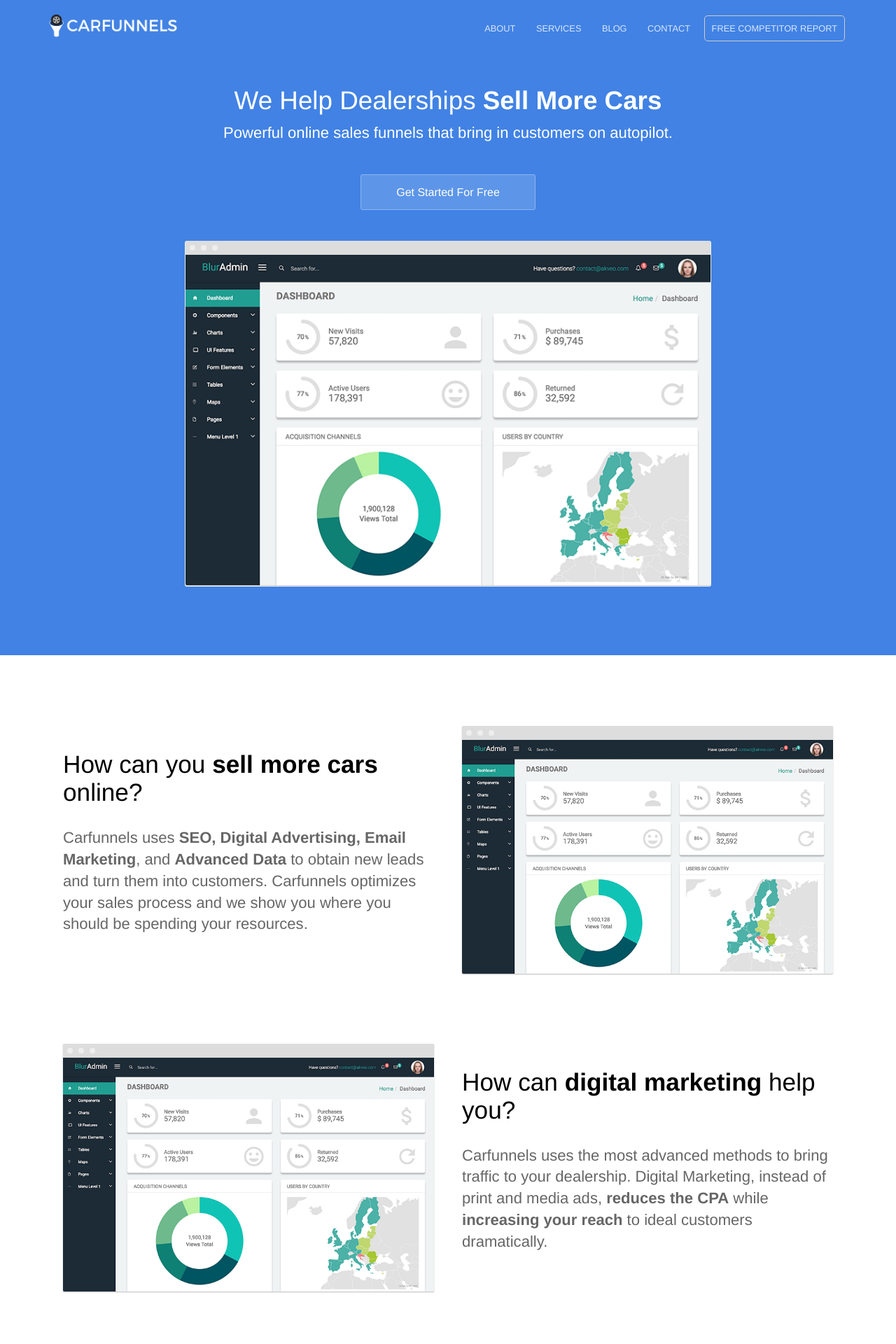
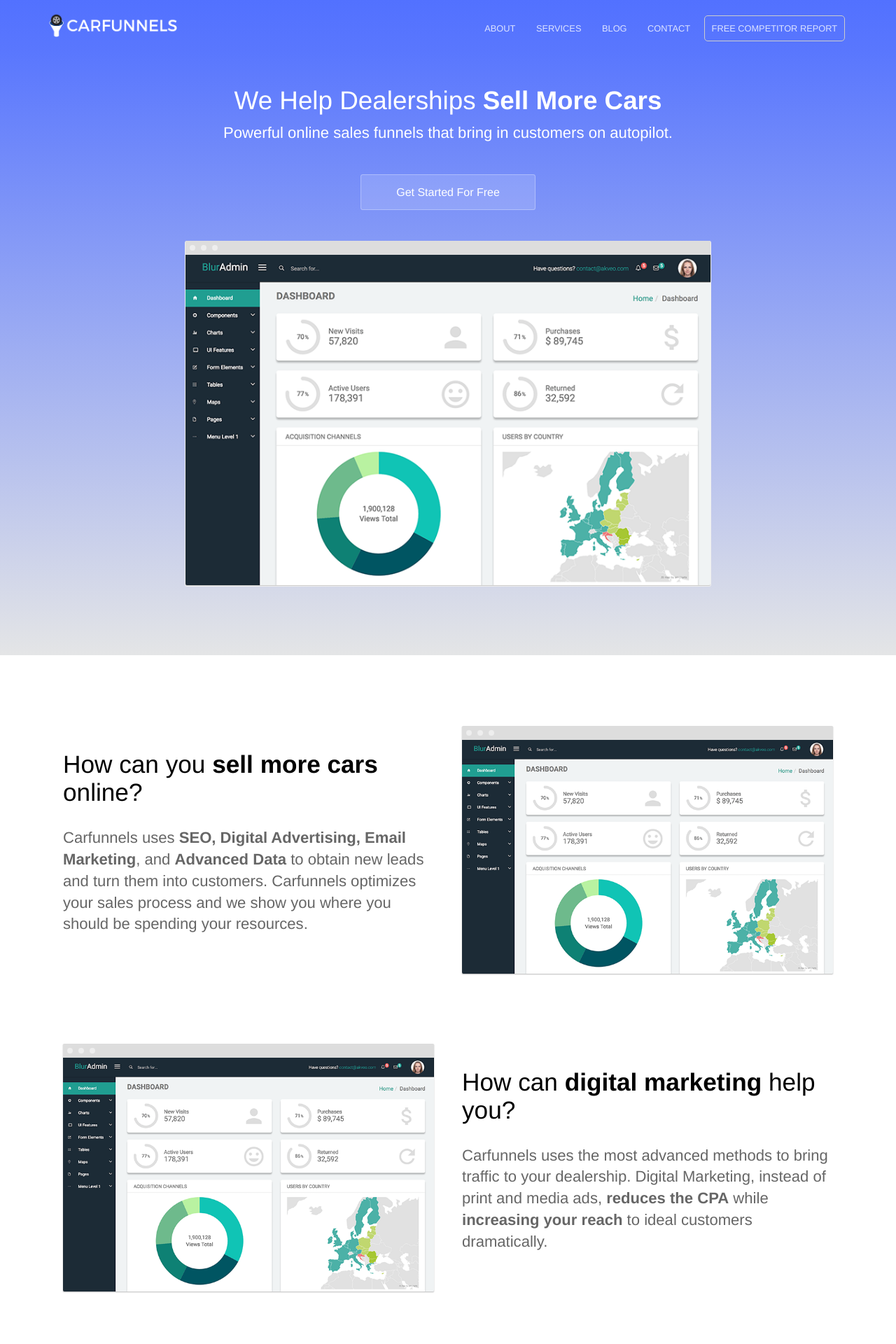
Before and after one commit to jdnoc/carfunnels.com, a Jekyll site: the page built from index.html, in a window 1280 px wide. Shown: the top 1920 px of the page at 70% size. Built offline with Jekyll 4.4.1, drawn with Linux system fonts in a browser that asks for light colours.

Commit message:
Updated '_sass/variables.scss' via CloudCannon

```diff
--- a/_sass/variables.scss
+++ b/_sass/variables.scss
@@ -1,5 +1,5 @@
-$brand-color: #4182e4;
-$secondary-brand-color: #4182e4;
+$brand-color: #5271ff;
+$secondary-brand-color: #e4e5e6;
 $middle-gradient-color: mix($brand-color, $secondary-brand-color, 95%);
 
 // Breakpoints
```
